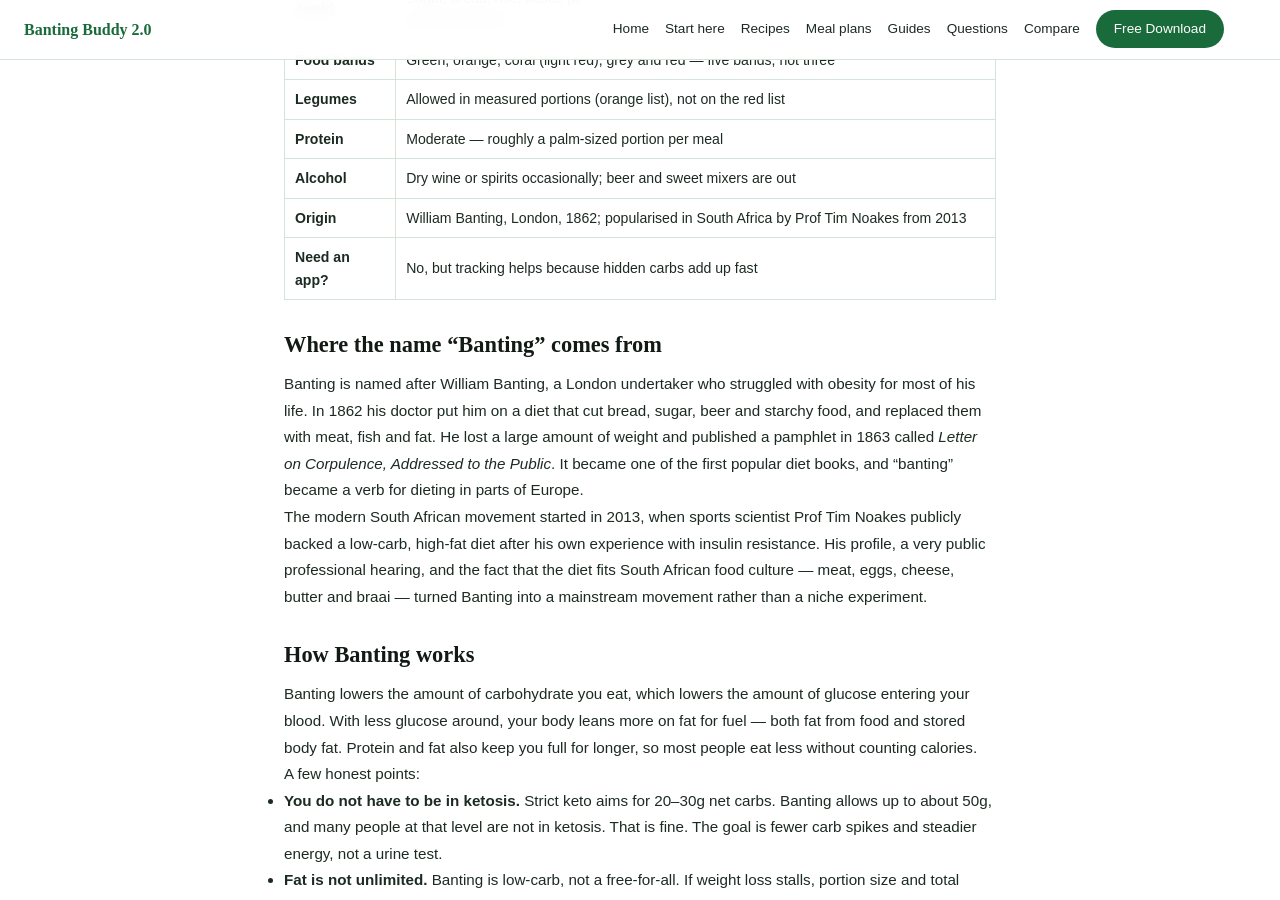
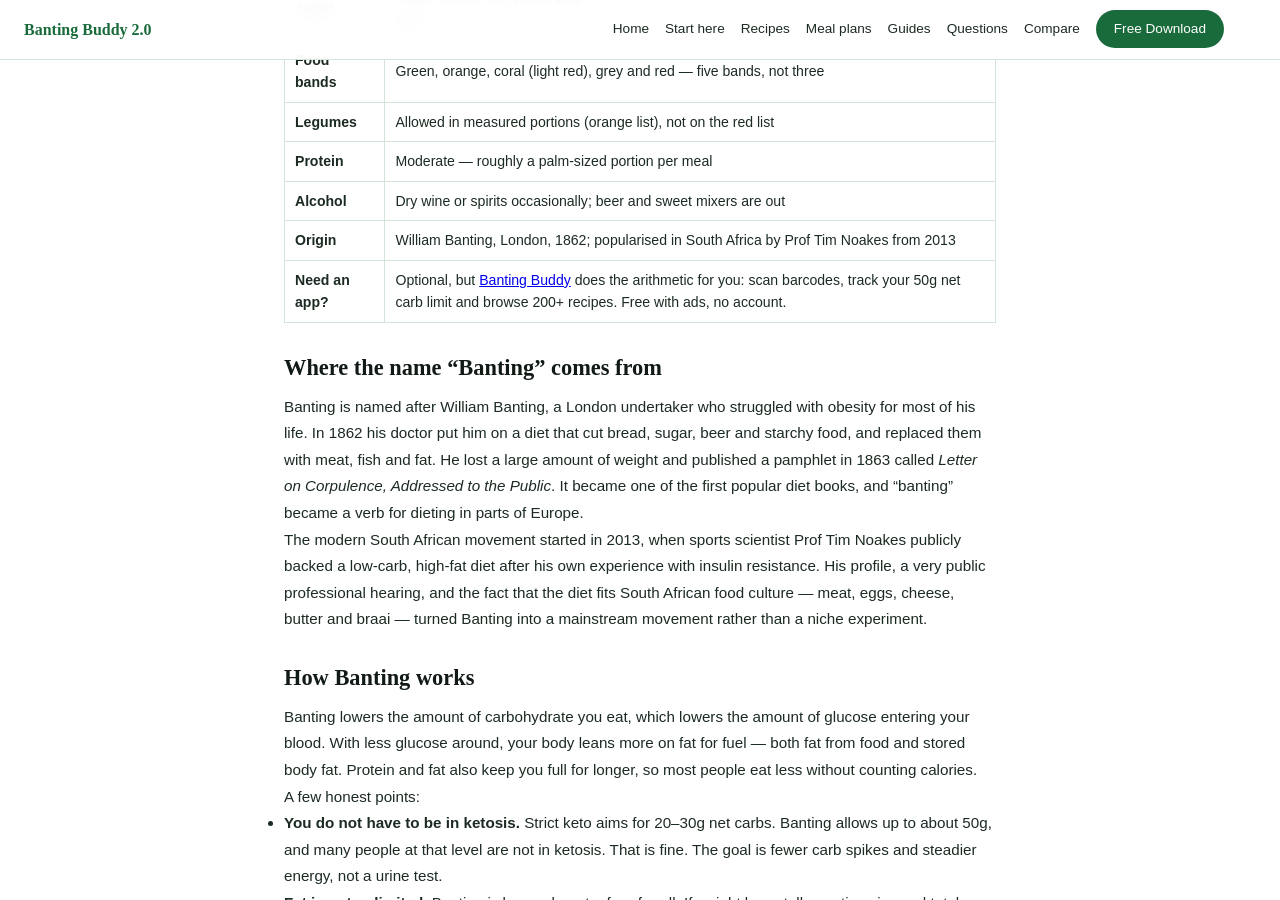
Before and after one commit to n8us/-banting-buddy-landing, a Jekyll site: the page built from guides/what-is-banting.md, in a window 1280 px wide and 900 px high, scrolled down 825 px. Built offline with Jekyll 4.4.1, drawn with Linux system fonts in a browser that asks for light colours.

Commit message:
Promote Banting Buddy in the What is Banting quick-facts table

```diff
--- a/guides/what-is-banting.md
+++ b/guides/what-is-banting.md
@@ -32,7 +32,7 @@ If you want the short version, download the free [one-page Banting food list PDF
 | **Protein** | Moderate — roughly a palm-sized portion per meal |
 | **Alcohol** | Dry wine or spirits occasionally; beer and sweet mixers are out |
 | **Origin** | William Banting, London, 1862; popularised in South Africa by Prof Tim Noakes from 2013 |
-| **Need an app?** | No, but tracking helps because hidden carbs add up fast |
+| **Need an app?** | Optional, but [Banting Buddy](https://play.google.com/store/apps/details?id=com.innatetelos.bantingbuddyv2&referrer=utm_source%3Dbanting-site%26utm_medium%3Dseo%26utm_campaign%3Dwhat-is-banting-table) does the arithmetic for you: scan barcodes, track your 50g net carb limit and browse 200+ recipes. Free with ads, no account. |
 
 ## Where the name "Banting" comes from
 
```
